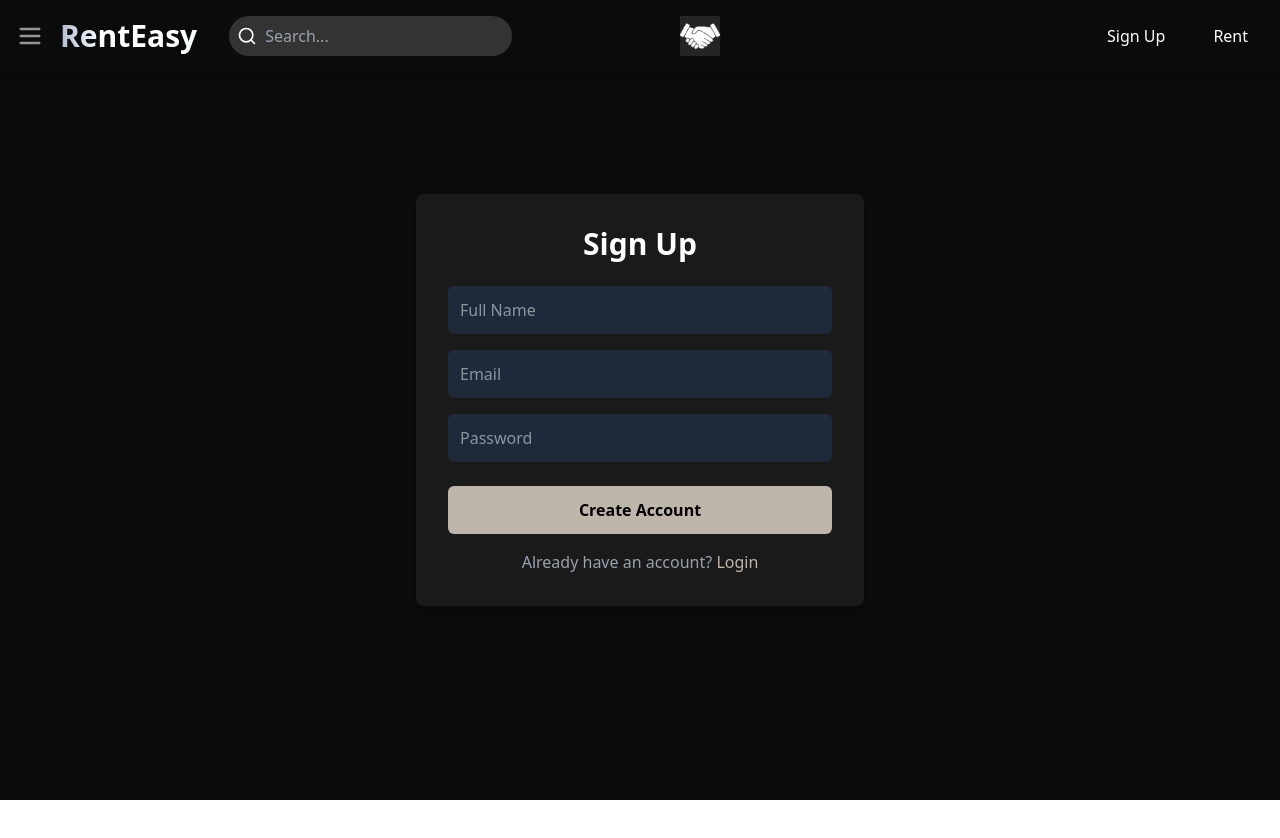
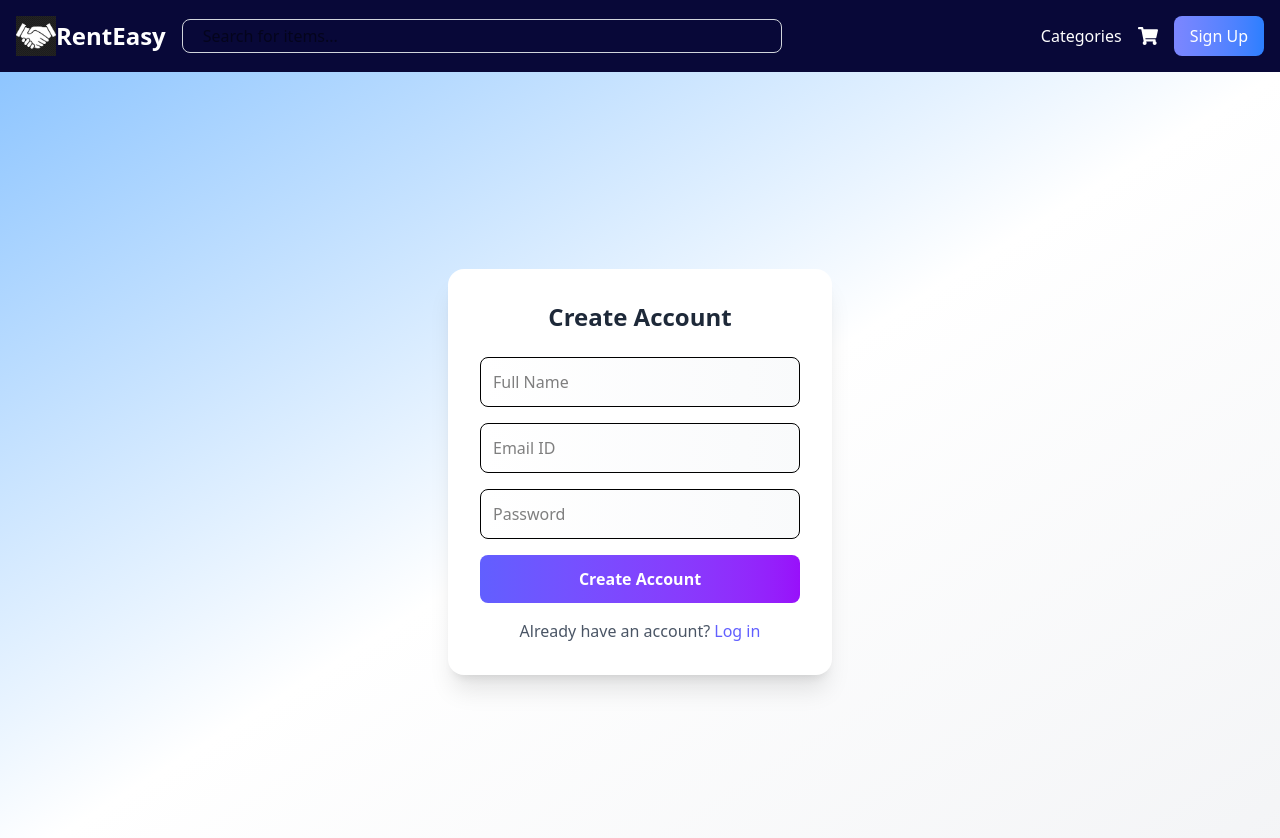
Before and after one commit to KrushnaHarde/rentEasy, a React (Vite) app in the folder frontend/: page /signup in a window 1280 px wide. Shown: the top 838 px of the page. Before the commit the page ends 800 px from the top, so only its background shows below. Built offline with nearby package versions, Linux system fonts and the light colour scheme.

Commit message:
User login

```diff
--- a/frontend/package.json
+++ b/frontend/package.json
@@ -10,7 +10,7 @@
     "preview": "vite preview"
   },
   "dependencies": {
-    "@tailwindcss/vite": "^4.0.15",
+    "@tailwindcss/vite": "^4.1.3",
     "framer-motion": "^12.4.7",
     "lucide-react": "^0.475.0",
     "react": "^19.0.0",
@@ -30,7 +30,7 @@
     "eslint-plugin-react-refresh": "^0.4.18",
     "globals": "^15.14.0",
     "postcss": "^8.5.2",
-    "tailwindcss": "^4.0.15",
+    "tailwindcss": "^4.1.3",
     "vite": "^6.2.4"
   }
 }
--- a/frontend/src/App.jsx
+++ b/frontend/src/App.jsx
@@ -4,6 +4,7 @@ import Home from "./components/Home";
 import Categories from "./components/Categories";
 import SignUp from "./components/SignUp";
 import Login from "./components/Login";
+// import Profile from "./components/Profile";
 import './index.css';  // Or './App.css' if that's where you put the Tailwind imports
 
 
@@ -16,6 +17,7 @@ function App() {
         <Route path="/category/:categoryName" element={<Categories />} />
         <Route path="signup" element={<SignUp />} />
         <Route path="login" element={<Login />} />
+        {/* <Route path="profile" element={<Profile />} /> */}
       </Routes>
     </Router>
   );
--- a/frontend/src/components/Login.jsx
+++ b/frontend/src/components/Login.jsx
@@ -1,40 +1,74 @@
-import React from "react";
-import { Link } from "react-router-dom";
 
-function Login() {
+
+import React, { useState } from "react";
+import axios from "axios";
+import { useNavigate } from "react-router-dom";
+
+const Login = () => {
+  const navigate = useNavigate();
+  const [formData, setFormData] = useState({
+    email: "",
+    password: ""
+  });
+
+  const handleChange = (e) => {
+    setFormData({ ...formData, [e.target.name]: e.target.value });
+  };
+
+  const handleSubmit = async (e) => {
+    e.preventDefault();
+    try {
+      const response = await axios.post("http://localhost:8000/user/signin", formData);
+      alert(response.data.message);
+
+      // Store user info in localStorage
+      localStorage.setItem("user", JSON.stringify(response.data.user));
+
+      // Redirect to home page on successful login
+      navigate("/home");
+    } catch (error) {
+      alert(error.response?.data?.message || "Login failed");
+    }
+  };
+
   return (
-    <div className="min-h-screen flex items-center justify-center bg-[#0B0B0B] text-white">
-      <div className="p-8 bg-[#1A1A1A] rounded-lg shadow-md max-w-md w-full">
-        <h2 className="text-3xl font-bold text-center mb-6">Login</h2>
-        <form>
+    <div className="flex justify-center items-center min-h-screen bg-gradient-to-br from-blue-300 via-white to-gray-100">
+      <div className="bg-white p-8 rounded-2xl shadow-xl w-96 text-center">
+        <h2 className="text-2xl font-semibold text-gray-800 mb-6">Login</h2>
+
+        <form className="space-y-4" onSubmit={handleSubmit}>
           <input
             type="email"
-            placeholder="Email"
-            className="w-full p-3 mb-4 bg-gray-800 rounded-md focus:outline-none focus:ring-2 focus:ring-[#BEB5AB]"
+            name="email"
+            placeholder="Email ID"
+            value={formData.email}
+            onChange={handleChange}
+            className="w-full p-3 border rounded-lg bg-gradient-to-r from-white to-gray-50 focus:outline-none focus:ring-2 focus:ring-indigo-400"
           />
           <input
             type="password"
+            name="password"
             placeholder="Password"
-            className="w-full p-3 mb-6 bg-gray-800 rounded-md focus:outline-none focus:ring-2 focus:ring-[#BEB5AB]"
+            value={formData.password}
+            onChange={handleChange}
+            className="w-full p-3 border rounded-lg bg-gradient-to-r from-white to-gray-50 focus:outline-none focus:ring-2 focus:ring-indigo-400"
           />
+
           <button
             type="submit"
-            className="w-full bg-[#BEB5AB] text-black p-3 rounded-md font-bold hover:bg-[#a89e94]"
+            className="w-full p-3 text-white font-semibold rounded-lg bg-gradient-to-r from-indigo-500 to-purple-600 hover:from-indigo-600 hover:to-purple-700 transition-all"
           >
             Login
           </button>
         </form>
 
-        {/* Don't have an account? Redirect to Signup */}
-        <p className="text-center mt-4 text-gray-400">
-          Don't have an account?{" "}
-          <Link to="/signup" className="text-[#BEB5AB] hover:underline">
-            Sign Up
-          </Link>
+        <p className="mt-4 text-gray-600">
+          Don't have an account?
+          <a href="/signup" className="text-indigo-500 font-medium hover:underline"> Sign up</a>
         </p>
       </div>
     </div>
   );
-}
+};
 
 export default Login;
--- a/frontend/src/components/Navbar.jsx
+++ b/frontend/src/components/Navbar.jsx
@@ -90,99 +90,67 @@
 
 
 
-import { useState } from 'react';
-import { useNavigate } from 'react-router-dom';
-import { Menu, Search } from 'lucide-react';
-import handshakeLogo from '../assets/handshake.png'; // Ensure the correct path
+import React, { useState, useEffect } from "react";
+import { FaShoppingCart, FaUserCircle } from "react-icons/fa";
+import { useNavigate } from "react-router-dom";
+import handshakeIcon from "../assets/handshake.png"; // Import the image
 
-function Navbar() {
-  const [menuOpen, setMenuOpen] = useState(false);
+const Navbar = () => {
   const navigate = useNavigate();
+  const [isLoggedIn, setIsLoggedIn] = useState(false);
 
-  // Categories list
-  const categories = [
-    "Clothing", "Fashion Accessories", "Books", "Electronics",
-    "Footwear", "Furniture"
-  ];
-
-  // Function to handle category selection
-  const handleCategoryClick = (category) => {
-    const formattedCategory = category.toLowerCase().replace(/\s+/g, "-"); // Convert to URL format
-    navigate(`/category/${formattedCategory}`);
-    setMenuOpen(false); // Close menu after selection
-  };
+  // Check login status from localStorage
+  useEffect(() => {
+    const user = localStorage.getItem("user"); // Assuming user data is stored after login
+    setIsLoggedIn(!!user); // Convert to boolean
+  }, []);
 
   return (
-    <nav className="fixed top-0 w-full bg-[#0B0B0B] p-4 flex items-center text-white z-50 shadow-md">
-      {/* Left: Hamburger Menu, Brand Name & Search Box */}
-      <div className="flex items-center gap-4 flex-1">
-        {/* Hamburger Menu */}
-        <div className="relative">
-          <Menu
-            size={28}
-            className="text-[#949494] cursor-pointer"
-            onClick={() => setMenuOpen(!menuOpen)}
-          />
-
-          {/* Dropdown Menu */}
-          {menuOpen && (
-            <div className="absolute top-12 left-0 bg-[#1a1a1a] w-64 shadow-lg rounded-lg p-4 z-50">
-              <ul className="space-y-2">
-                {categories.map((category, index) => (
-                  <li
-                    key={index}
-                    className="px-4 py-2 hover:bg-gray-700 rounded-md cursor-pointer"
-                    onClick={() => handleCategoryClick(category)}
+    <nav className="bg-[#080838] p-4 shadow-md flex items-center justify-between">
+      {/* Logo with Image (clicking redirects to Home) */}
+      <div
+        className="flex items-center cursor-pointer"
+        onClick={() => navigate("/home")}
       >
-                    {category}
-                  </li>
-                ))}
-              </ul>
-            </div>
-          )}
+        <img src={handshakeIcon} alt="Handshake" className="w-10 h-10" />
+        <span className="text-white text-2xl font-bold">RentEasy</span>
       </div>
 
-        {/* Brand Name */}
-        <h1
-          className="text-3xl font-bold animate-shine bg-gradient-to-r from-gray-400 via-white to-gray-300 bg-clip-text text-transparent cursor-pointer"
-          onClick={() => navigate('/')}
-        >
-          RentEasy
-        </h1>
-
-        {/* Search Box */}
-        <div className="bg-[#333333] p-2 rounded-3xl flex items-center ml-4">
-          <Search size={20} className="text-white" />
+      {/* Search Bar */}
+      <div className="flex-grow mx-4">
         <input
           type="text"
-            placeholder="Search..."
-            className="bg-transparent outline-none px-2 text-white placeholder-gray-400"
+          placeholder="Search for items..."
+          className="w-150 p-1 px-5 rounded-lg border border-gray-300 focus:outline-none focus:ring-2 focus:ring-indigo-400"
         />
       </div>
+
+      {/* Categories Dropdown */}
+      <div className="text-white font-medium cursor-pointer hover:underline">
+        Categories
       </div>
 
-      {/* Center: Animated Handshake Logo */}
-      <div className="flex-1 flex justify-center">
-        <img src={handshakeLogo} alt="Logo" className="w-10 h-10 animate-shine" />
+      {/* Cart Icon */}
+      <div className="text-white text-xl mx-4 cursor-pointer">
+        <FaShoppingCart />
       </div>
 
-      {/* Right: Buttons */}
-      <div className="flex gap-4 flex-1 justify-end">
+      {/* Toggle between Profile Icon and Sign Up Button */}
+      {isLoggedIn ? (
+        <FaUserCircle
+          className="text-3xl text-white cursor-pointer hover:text-indigo-500"
+          onClick={() => navigate("/profile")}
+        />
+      ) : (
         <button
-          className="border-white px-4 py-1.5 rounded-4xl hover:bg-white hover:text-black transition duration-300"
-          onClick={() => navigate('/signup')}
+          className="bg-gradient-to-r from-indigo-400 to-blue-500 text-white px-4 py-2 rounded-lg font-medium hover:from-indigo-500 hover:to-blue-600 transition-all"
+          onClick={() => navigate("/signup")}
         >
           Sign Up
         </button>
-        <button
-          className="border-white px-4 py-1.5 rounded-4xl hover:bg-white hover:text-black transition duration-300"
-          onClick={() => navigate('/signup')}
-        >
-          Rent
-        </button>
-      </div>
+      )}
     </nav>
   );
-}
+};
 
 export default Navbar;
--- a/frontend/src/components/SignUp.jsx
+++ b/frontend/src/components/SignUp.jsx
@@ -1,65 +1,51 @@
+
 
 
 import React, { useState } from "react";
-import { Link } from "react-router-dom";
+import axios from "axios";
 
-function Signup() {
+const SignUp = () => {
   const [formData, setFormData] = useState({
     fullName: "",
     email: "",
-    password: "",
+    password: ""
   });
 
-  // Handle input changes
   const handleChange = (e) => {
     setFormData({ ...formData, [e.target.name]: e.target.value });
   };
 
-  // Handle form submission
   const handleSubmit = async (e) => {
     e.preventDefault();
-
     try {
-      const response = await fetch("http://localhost:8000/user/signup", {
-        method: "POST",
-        headers: {
-          "Content-Type": "application/json",
-        },
-        body: JSON.stringify(formData),
-      });
-
-      const data = await response.json();
-      if (response.ok) {
-        alert("Signup successful!");
-      } else {
-        alert(data.message || "Signup failed!");
-      }
+      const response = await axios.post("http://localhost:8000/user/signup", formData);
+      alert(response.data.message);
     } catch (error) {
-      console.error("Error:", error);
-      alert("Something went wrong!");
+      alert(error.response?.data?.message || "Signup failed");
     }
   };
 
   return (
-    <div className="min-h-screen flex items-center justify-center bg-[#0B0B0B] text-white">
-      <div className="p-8 bg-[#1A1A1A] rounded-lg shadow-md max-w-md w-full">
-        <h2 className="text-3xl font-bold text-center mb-6">Sign Up</h2>
-        <form onSubmit={handleSubmit}>
+    <div className="flex justify-center items-center min-h-screen bg-gradient-to-br from-blue-300 via-white to-gray-100">
+      <div className="bg-white p-8 rounded-2xl shadow-xl w-96 text-center">
+        <h2 className="text-2xl font-semibold text-gray-800 mb-6">Create Account</h2>
+
+        <form className="space-y-4" onSubmit={handleSubmit}>
           <input
             type="text"
             name="fullName"
             placeholder="Full Name"
             value={formData.fullName}
             onChange={handleChange}
-            className="w-full p-3 mb-4 bg-gray-800 rounded-md focus:outline-none focus:ring-2 focus:ring-[#BEB5AB]"
+            className="w-full p-3 border rounded-lg bg-gradient-to-r from-white to-gray-50 focus:outline-none focus:ring-2 focus:ring-indigo-400"
           />
           <input
             type="email"
             name="email"
-            placeholder="Email"
+            placeholder="Email ID"
             value={formData.email}
             onChange={handleChange}
-            className="w-full p-3 mb-4 bg-gray-800 rounded-md focus:outline-none focus:ring-2 focus:ring-[#BEB5AB]"
+            className="w-full p-3 border rounded-lg bg-gradient-to-r from-white to-gray-50 focus:outline-none focus:ring-2 focus:ring-indigo-400"
           />
           <input
             type="password"
@@ -67,25 +53,24 @@ function Signup() {
             placeholder="Password"
             value={formData.password}
             onChange={handleChange}
-            className="w-full p-3 mb-6 bg-gray-800 rounded-md focus:outline-none focus:ring-2 focus:ring-[#BEB5AB]"
+            className="w-full p-3 border rounded-lg bg-gradient-to-r from-white to-gray-50 focus:outline-none focus:ring-2 focus:ring-indigo-400"
           />
+
           <button
             type="submit"
-            className="w-full bg-[#BEB5AB] text-black p-3 rounded-md font-bold hover:bg-[#a89e94]"
+            className="w-full p-3 text-white font-semibold rounded-lg bg-gradient-to-r from-indigo-500 to-purple-600 hover:from-indigo-600 hover:to-purple-700 transition-all"
           >
             Create Account
           </button>
         </form>
 
-        <p className="text-center mt-4 text-gray-400">
-          Already have an account?{" "}
-          <Link to="/login" className="text-[#BEB5AB] hover:underline">
-            Login
-          </Link>
+        <p className="mt-4 text-gray-600">
+          Already have an account?
+          <a href="/login" className="text-indigo-500 font-medium hover:underline"> Log in</a>
         </p>
       </div>
     </div>
   );
-}
+};
 
-export default Signup;
+export default SignUp;
```
Also changed, not shown: 1 other file (tests, documents, lock files or other folders). Lines whose indentation alone changed are shown as unchanged.
